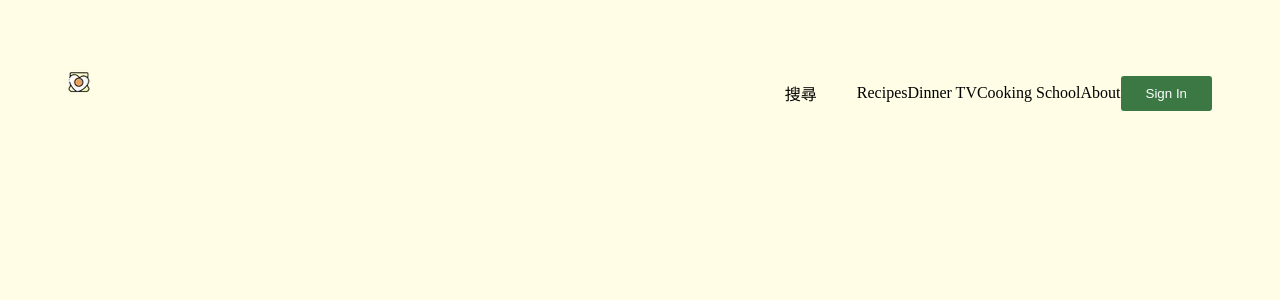
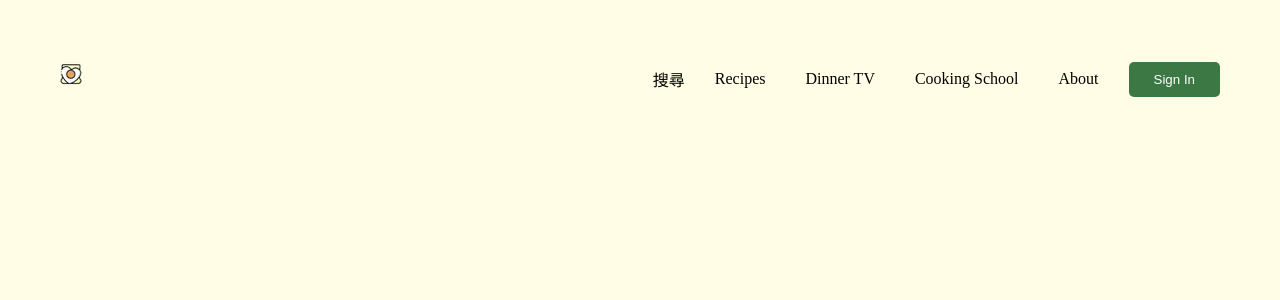
Before and after one commit to RyanClayKao/xuemi_practice_layout_by_react, a React (Vite) app: page / in a window 1280 px wide. Shown: the top 300 px of the page. Built offline with nearby package versions, Linux system fonts and the light colour scheme.

Commit message:
將上方導覽列的樣式，改用 css檔案的方式引入

```diff
--- /dev/null
+++ b/src/container/App/App.css
@@ -0,0 +1,35 @@
+.sign-in-btn {
+  color: white;
+  border: none;
+  padding: 10px 25px;
+  background-color: #3B7844;
+  border-radius: 5px;
+  outline: none;
+  cursor: pointer;
+}
+
+.sign-in-btn:hover {
+  background-color: rgb(59, 120, 68, .8);
+}
+
+.search {
+  cursor: pointer;
+}
+
+.navigation > ul {
+  padding: 0px;
+  margin: 0px;
+  display: flex;
+  list-style: none;
+  margin-right: 10px;
+  margin-left: 10px;
+}
+
+.navigation > ul > li {
+  padding: 10px 20px;
+  cursor: pointer;
+}
+
+.navigation > ul > li:hover {
+  color: rgba(0, 0, 0, 0.8);
+}
--- a/src/container/App/App.jsx
+++ b/src/container/App/App.jsx
@@ -1,5 +1,5 @@
 import Logo from "./logo.png";
-
+import "./App.css";
 
 function App() {
 
@@ -20,12 +20,9 @@ function App() {
             justifyContent: "space-between",
             alignItems: "center",
           }}>
-            <div>搜尋</div>
-            <div>
-              <ul style={{
-                display: "flex",
-                listStyle: "none",
-              }}>
+            <div className="search">搜尋</div>
+            <div className="navigation">
+              <ul >
                 <li>Recipes</li>
                 <li>Dinner TV</li>
                 <li>Cooking School</li>
@@ -33,15 +30,7 @@ function App() {
               </ul>
             </div>
             <div>
-              <button style={{
-                color: "white",
-                border: "none",
-                padding: "10px 25px",
-                backgroundColor: "#3B7844",
-                borderRadius: 3,
-                outline: "none",
-                cursor: "pointer",
-              }}>Sign In</button>
+              <button className="sign-in-btn">Sign In</button>
             </div>
           </div>
         </div>
--- a/src/index.css
+++ b/src/index.css
@@ -1,3 +1,9 @@
 body {
   background-color: #FFFDE5;
+  padding: 0px;
 }
+
+* {
+  margin: 0px;
+  padding: 0px;
+}
```
